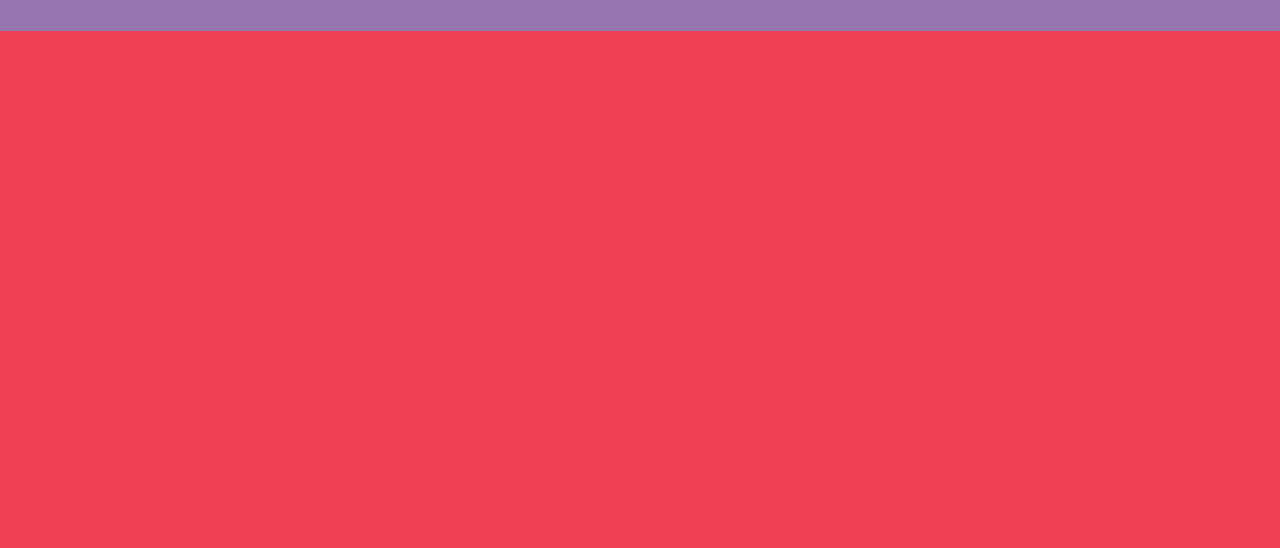
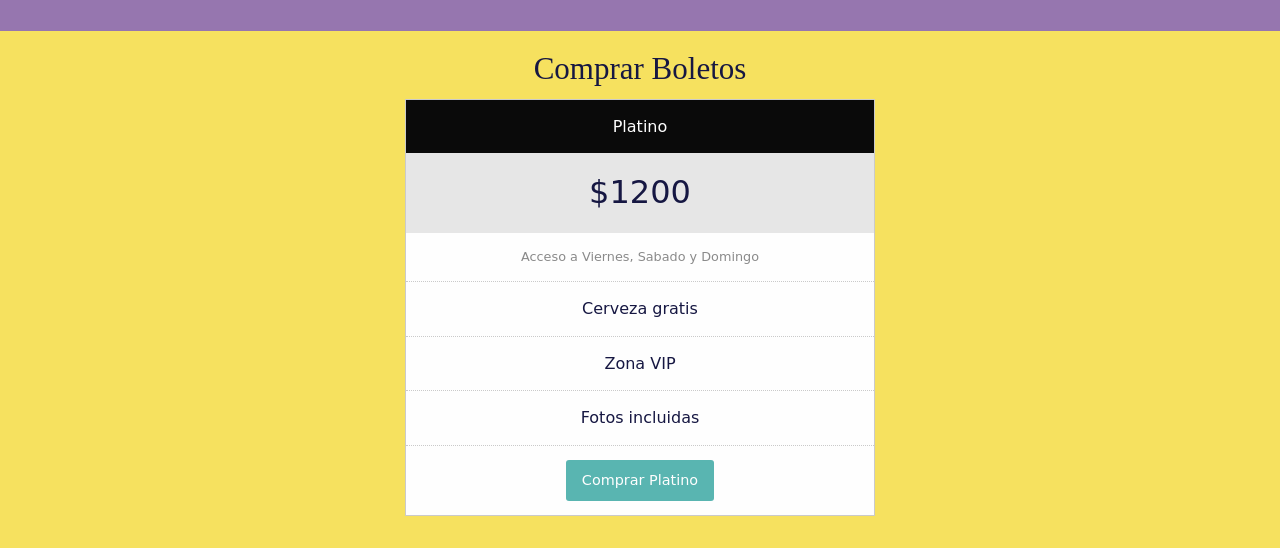
Before and after one commit to taniabernal/foundation-bootstrap, a plain HTML site: page index.html in a window 1280 px wide. Shown: the part 1592-2140 px from the top of the page. Before the commit the page ends 1623 px from the top, so only its background shows below. Drawn offline with Linux system fonts and the light colour scheme; files that its build step writes are made by us from their sources; a web font is replaced by a local one.

Commit message:
Se agregan tablas, compra de boletos

```diff
--- a/css/app.css
+++ b/css/app.css
@@ -88,3 +88,12 @@ h1, h2, h3, h4, h5, h6, button{
 #lineup-container .orbit-container{
   margin-bottom: 1em;
 }
+#tickets-container{
+  padding: 1em 0;
+  background-color: #f6e15f;
+  color: #161742;
+}
+
+.pricing-table{
+  font-family: 'Ravi Prakash', cursive;
+}
--- /dev/null
+++ b/css/pricing-table.css
@@ -0,0 +1,37 @@
+.pricing-table {
+background-color: #fefefe;
+border: solid 1px #cacaca;
+width: 100%;
+text-align: center;
+list-style-type: none;
+}
+
+.pricing-table li {
+border-bottom: dotted 1px #cacaca;
+padding: 0.875rem 1.125rem;
+}
+
+.pricing-table li:last-child {
+border-bottom: 0;
+}
+
+.pricing-table .title {
+background-color: #0a0a0a;
+color: #fefefe;
+border-bottom: 0;
+}
+
+.pricing-table .price {
+background-color: #e6e6e6;
+font-size: 2rem;
+border-bottom: 0;
+}
+
+.pricing-table .description {
+color: #8a8a8a;
+font-size: 80%;
+}
+
+.pricing-table :last-child {
+margin-bottom: 0;
+}
--- a/index.html
+++ b/index.html
@@ -7,7 +7,9 @@
     <title>Patzipalooza</title>
     <link rel="stylesheet" href="icons/foundation-icons.css">
     <link rel="stylesheet" href="css/foundation-flex.css">
+    <link rel="stylesheet" href="css/pricing-table.css">
     <link href="https://fonts.googleapis.com/css?family=Gabriela" rel="stylesheet">
+    <link href="https://fonts.googleapis.com/css?family=Ravi+Prakash" rel="stylesheet">
     <link rel="stylesheet" href="css/app.css">
   </head>
   <body>
@@ -321,6 +323,24 @@
       </div>
     </section>
     <!-- /Lineup -->
+    <!-- Compra de boletos -->
+    <section id="tickets-container">
+      <h3 class="text-center">Comprar Boletos</h3>
+      <div class="row">
+        <div class="column small-10 small-offset-1 medium-6 medium-offset-3">
+          <ul class="pricing-table no-bullet text-center">
+            <li class="title">Platino</li>
+            <li class="price">$1200</li>
+            <li class="description">Acceso a Viernes, Sabado y Domingo</li>
+            <li>Cerveza gratis</li>
+            <li>Zona VIP</li>
+            <li>Fotos incluidas</li>
+            <li><a href="#" class="button">Comprar Platino</a></li>
+          </ul>
+        </div>
+      </div>
+    </section>
+    <!-- /Compra de boletos -->
     <script src="js/vendor/jquery.js"></script>
     <script src="js/vendor/what-input.js"></script>
     <script src="js/vendor/foundation.js"></script>
```
